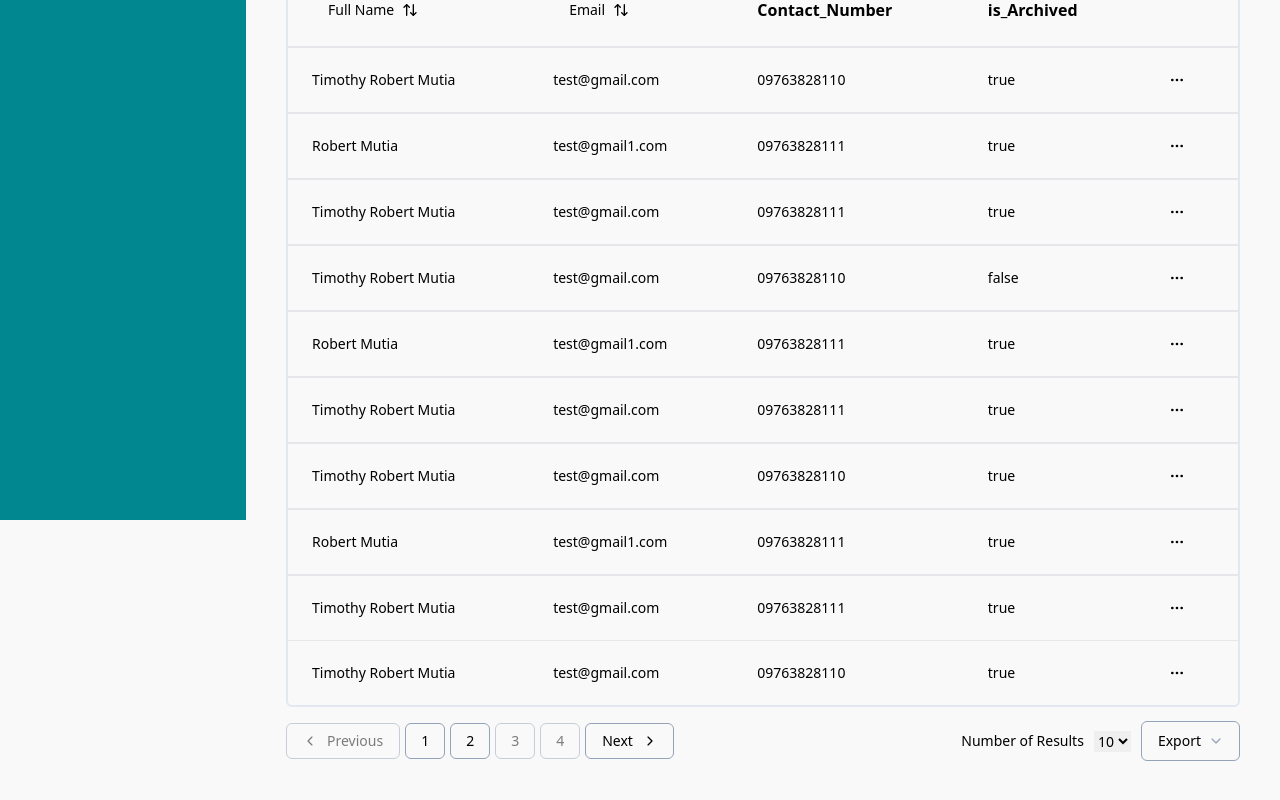
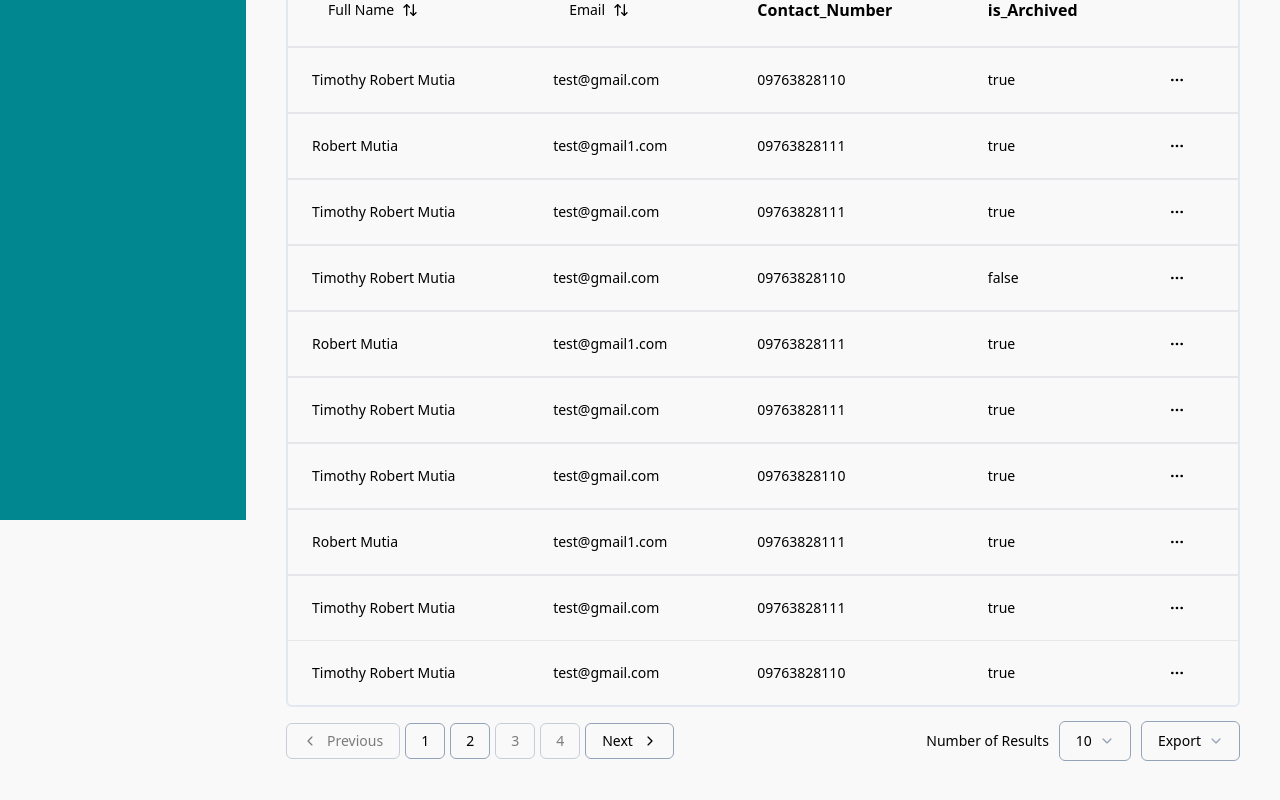
Before and after one commit to clintafk/queply_invoice_system, a React (Vite) app: page /Clients in a window 1280 px wide. Shown: the part 280-1080 px from the top of the page. Built offline with nearby package versions, Linux system fonts and the light colour scheme.

Commit message:
fixed the styling on the select pagesize dropdown

```diff
--- a/src/components/ui/ClientDataTable.tsx
+++ b/src/components/ui/ClientDataTable.tsx
@@ -202,21 +202,27 @@ export function ClientDataTable<TData, TValue>({
         </div>
         <div className="flex flex-row gap-[10px] text-sm items-center ">
             <p>Number of Results</p>
-            <select
-              value={table.getState().pagination.pageSize}
-              onChange={(e) => {
-                table.setPageSize(Number(e.target.value));
-              }}
-            >
-              {[4,5,6,7,8,9,10].map((pageSize) => (
-                <option
-                className="flex flex-row items-center gap-[10px]"
-                key={pageSize}
-                value={pageSize}>
-                  {pageSize}
-                </option>
-              ))}
-            </select>
+            <DropdownMenu>
+                <DropdownMenuTrigger className="flex flex-row items-center gap-[10px]">
+                    <Button className="items-center gap-2 border-solid border-[1px] rounded-[6px] border-gray-border-3 bg-gray-border-2 text-black text-sm font-normal hover:bg-gray-border">
+                        {table.getState().pagination.pageSize}
+                        <IoIosArrowDown className="fill-slate-400" />
+                    </Button>
+                </DropdownMenuTrigger>
+
+                <DropdownMenuContent className="mb-1 mt-1">
+                  {[4,5,6,7,8,9,10].map((pageSize) => (
+                    <DropdownMenuLabel
+                    className="flex flex-row items-center gap-2 rounded"
+                    key={pageSize}
+                    onClick={() => table.setPageSize(Number(pageSize))}
+                    >
+                      {pageSize}
+
+                </DropdownMenuLabel>
+                  ))}
+                </DropdownMenuContent>
+            </DropdownMenu>
             <DropdownMenu>
                 <DropdownMenuTrigger className="flex flex-row items-center gap-[10px]">
                     <Button className="items-center gap-2 border-solid border-[1px] rounded-[6px] border-gray-border-3 bg-gray-border-2 text-black text-sm font-normal hover:bg-gray-border">
```
